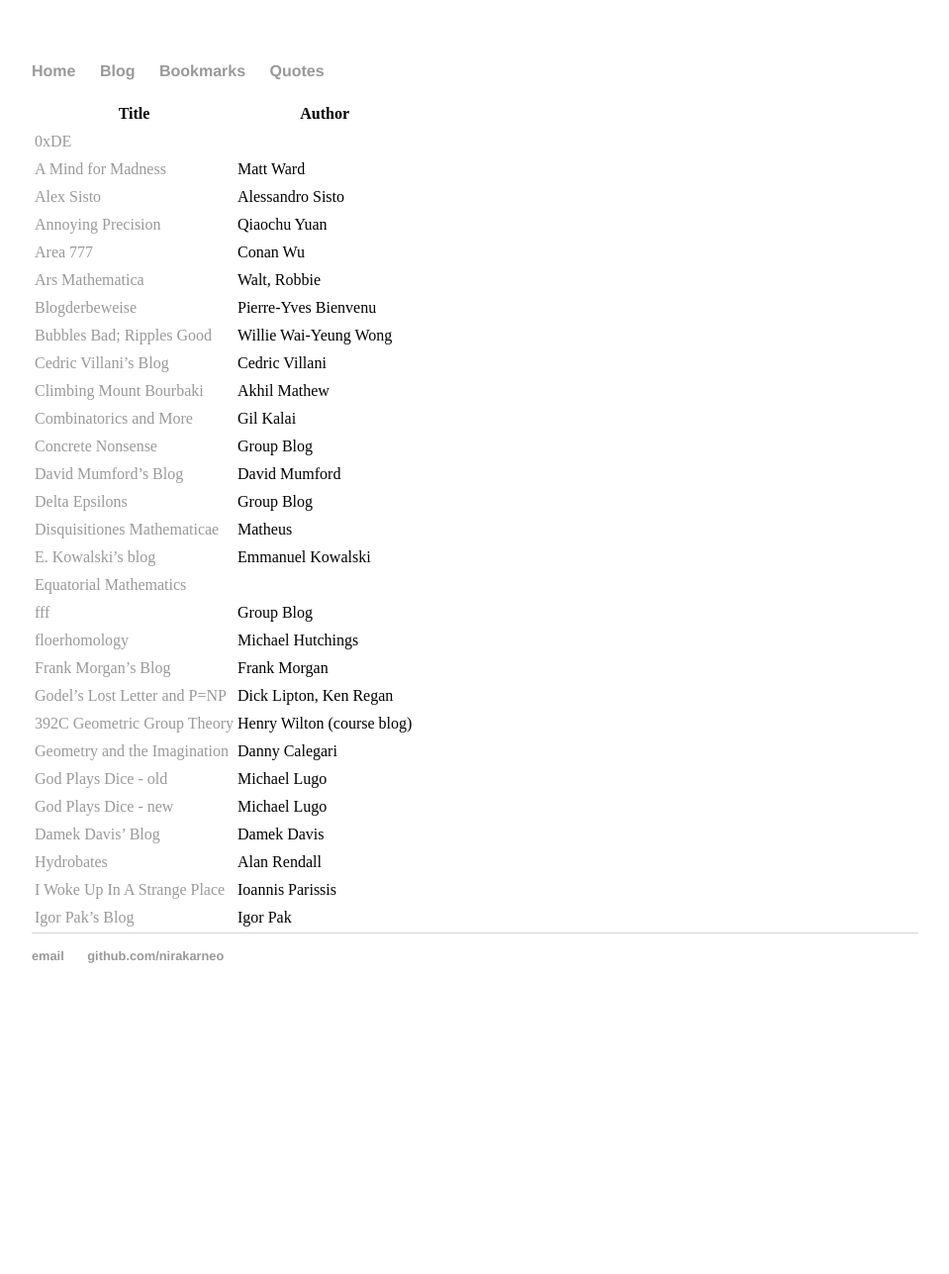
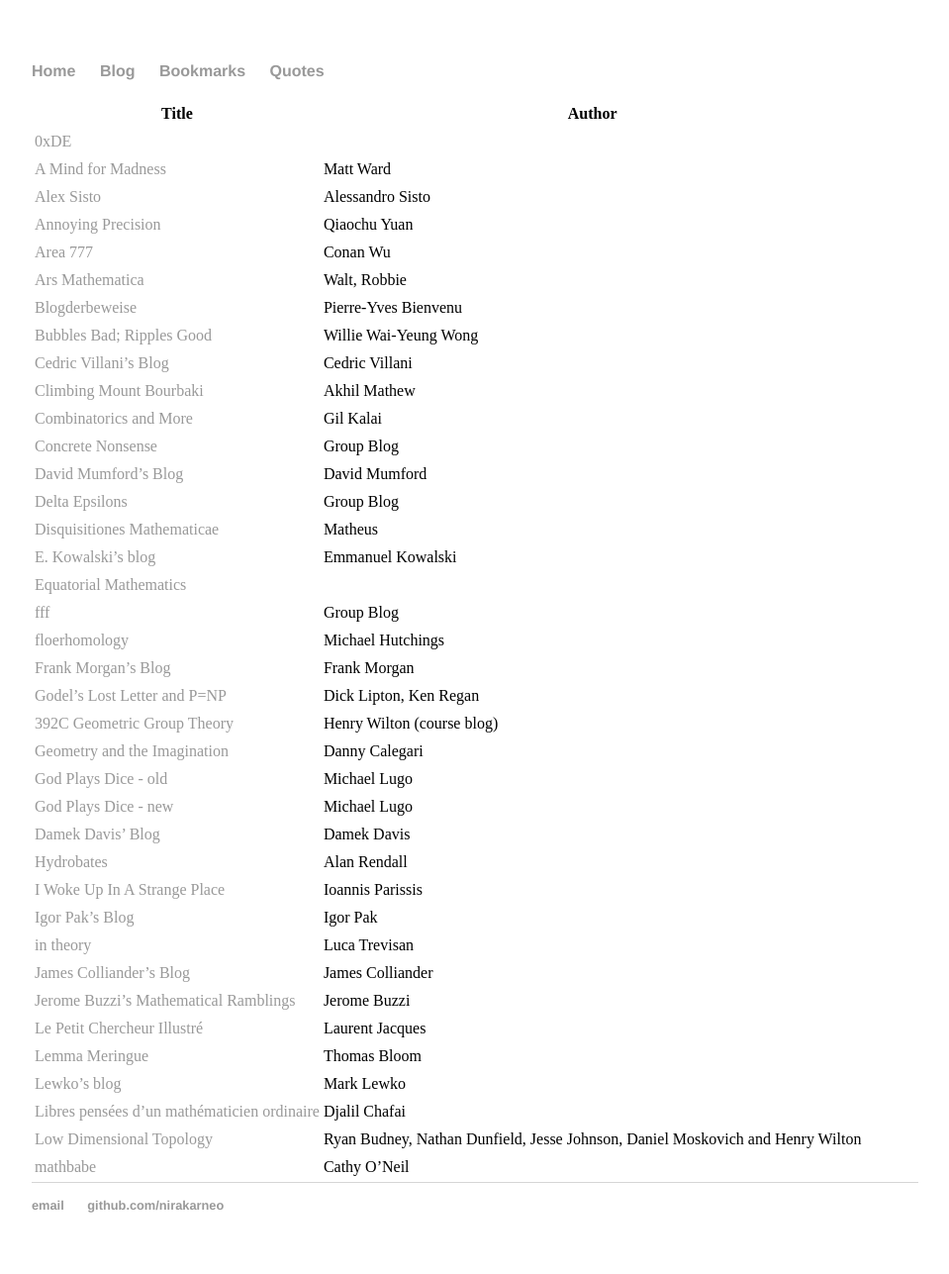
Before and after one commit to nirakarneo/nirakarneo.github.io, a Jekyll site: the page built from bookmarks/index.md, in a window 1280 px wide. Shown: the whole page at 99% size, without its empty margins (160-1119 px from the left). Built offline with Jekyll 4.4.1, drawn with Linux system fonts in a browser that asks for light colours; before the commit the page ends 1035 px from its top, so only the background shows below that.

Commit message:
Update index.md

```diff
--- a/bookmarks/index.md
+++ b/bookmarks/index.md
@@ -33,3 +33,12 @@ Title | Author
 [Hydrobates](https://alanrendall.wordpress.com/) | Alan Rendall
 [I Woke Up In A Strange Place](https://yannisparissis.wordpress.com/) | Ioannis Parissis
 [Igor Pak's Blog](https://igorpak.wordpress.com/) | Igor Pak
+[in theory](https://lucatrevisan.wordpress.com/) | Luca Trevisan
+[James Colliander's Blog](http://blog.math.toronto.edu/colliand/) | James Colliander
+[Jerome Buzzi's Mathematical Ramblings](https://jbuzzi.wordpress.com/) | Jerome Buzzi
+[Le Petit Chercheur Illustré](https://yetaspblog.wordpress.com/) | Laurent Jacques
+[Lemma Meringue](https://lemmameringue.wordpress.com/) | Thomas Bloom
+[Lewko's blog](https://lewko.wordpress.com/) | Mark Lewko
+[Libres pensées d'un mathématicien ordinaire](http://djalil.chafai.net/blog/) |	Djalil Chafai
+[Low Dimensional Topology](https://ldtopology.wordpress.com/) |	Ryan Budney, Nathan Dunfield, Jesse Johnson, Daniel Moskovich and Henry Wilton
+[mathbabe](http://mathbabe.org/) | Cathy O’Neil
```
